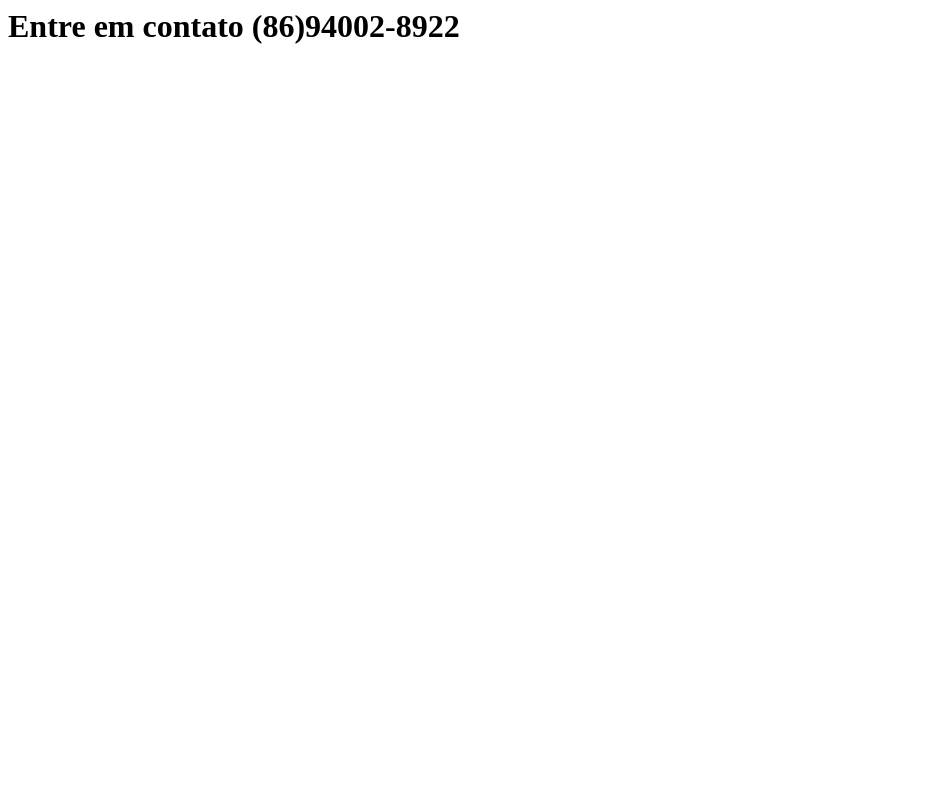
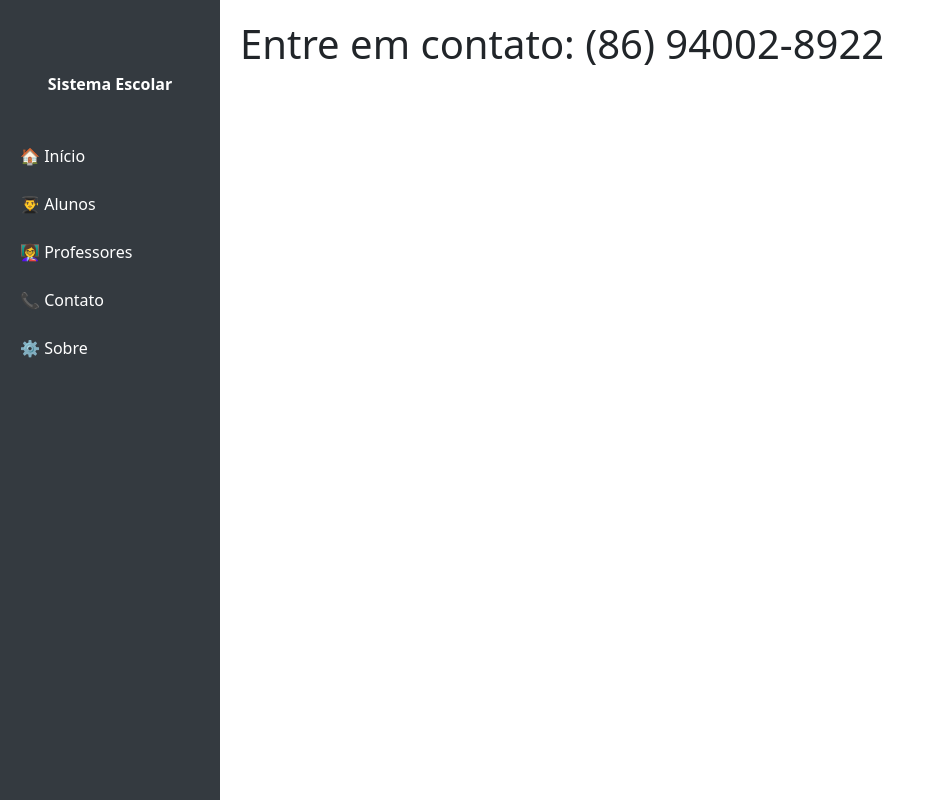
Before and after one commit to dudvs/projeto_flask, a Flask app: page /contato in a window 1280 px wide. Shown: the whole page, without its empty margins (0-937 px from the left). Run offline with Flask 3, Linux system fonts and the light colour scheme.

Commit message:
templates

```diff
--- a/templates/contato.html
+++ b/templates/contato.html
@@ -1 +1,5 @@
-<h1 class="mb-4">Entre em contato (86)94002-8922</h1>
+{% include 'cabecalho.html' %}
+
+<h1 class="mb-4">Entre em contato: (86) 94002-8922</h1>
+
+{% include 'rodape.html' %}
--- a/templates/sobre.html
+++ b/templates/sobre.html
@@ -1 +1,5 @@
+{% include 'cabecalho.html' %}
+
 <h1 class="mb-4">Sistema 1.0 feito por Maria Eduarda!</h1>
+
+{% include 'rodape.html' %}
```
